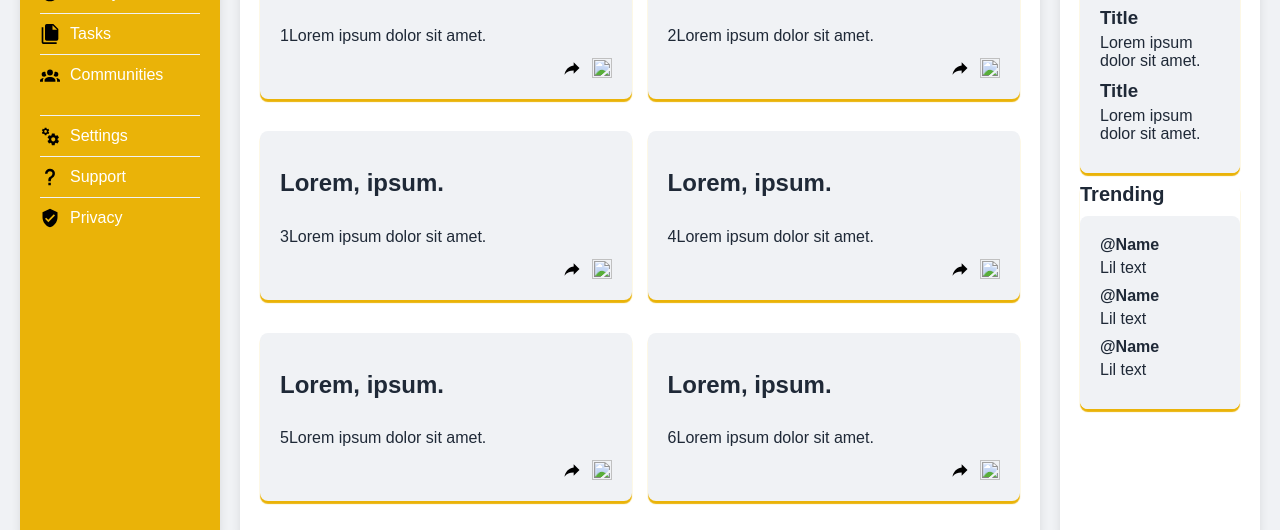
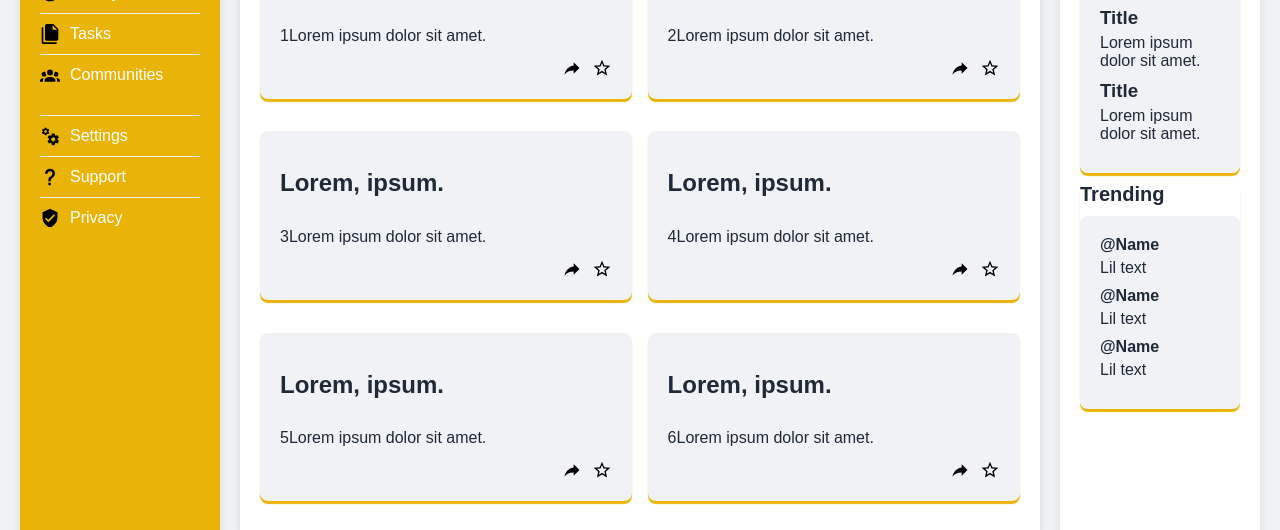
Before and after one commit to ThiagoMDuarte/admin-dashboard-TOP, a plain HTML site: page index.html in a window 1280 px wide. Shown: the part 239-769 px from the top of the page. Drawn offline with Linux system fonts and the light colour scheme; the site is published under a folder, as on GitHub Pages, so addresses that start at the root find nothing.

Commit message:
Fix icons

```diff
--- a/index.html
+++ b/index.html
@@ -41,12 +41,12 @@
         </div>
         <div class="yourprojects">
             <h1>Your Projects</h1>
-            <div class="item item-1"><h2>Lorem, ipsum.</h2><p>1Lorem ipsum dolor sit amet.</p><img src="/icons/star-outline.svg"><img src="icons/share.svg"></div>
-            <div class="item item-2"><h2>Lorem, ipsum.</h2><p>2Lorem ipsum dolor sit amet.</p><img src="/icons/star-outline.svg"><img src="icons/share.svg"></div>
-            <div class="item item-3"><h2>Lorem, ipsum.</h2><p>3Lorem ipsum dolor sit amet.</p><img src="/icons/star-outline.svg"><img src="icons/share.svg"></div>
-            <div class="item item-4"><h2>Lorem, ipsum.</h2><p>4Lorem ipsum dolor sit amet.</p><img src="/icons/star-outline.svg"><img src="icons/share.svg"></div>
-            <div class="item item-5"><h2>Lorem, ipsum.</h2><p>5Lorem ipsum dolor sit amet.</p><img src="/icons/star-outline.svg"><img src="icons/share.svg"></div>
-            <div class="item item-6"><h2>Lorem, ipsum.</h2><p>6Lorem ipsum dolor sit amet.</p><img src="/icons/star-outline.svg"><img src="icons/share.svg"></div>
+            <div class="item item-1"><h2>Lorem, ipsum.</h2><p>1Lorem ipsum dolor sit amet.</p><img src="icons/star-outline.svg"><img src="icons/share.svg"></div>
+            <div class="item item-2"><h2>Lorem, ipsum.</h2><p>2Lorem ipsum dolor sit amet.</p><img src="icons/star-outline.svg"><img src="icons/share.svg"></div>
+            <div class="item item-3"><h2>Lorem, ipsum.</h2><p>3Lorem ipsum dolor sit amet.</p><img src="icons/star-outline.svg"><img src="icons/share.svg"></div>
+            <div class="item item-4"><h2>Lorem, ipsum.</h2><p>4Lorem ipsum dolor sit amet.</p><img src="icons/star-outline.svg"><img src="icons/share.svg"></div>
+            <div class="item item-5"><h2>Lorem, ipsum.</h2><p>5Lorem ipsum dolor sit amet.</p><img src="icons/star-outline.svg"><img src="icons/share.svg"></div>
+            <div class="item item-6"><h2>Lorem, ipsum.</h2><p>6Lorem ipsum dolor sit amet.</p><img src="icons/star-outline.svg"><img src="icons/share.svg"></div>
         </div>
         <div class="side-panel">
             <div class="annouce-container"><h2>Announcements</h2>
```
